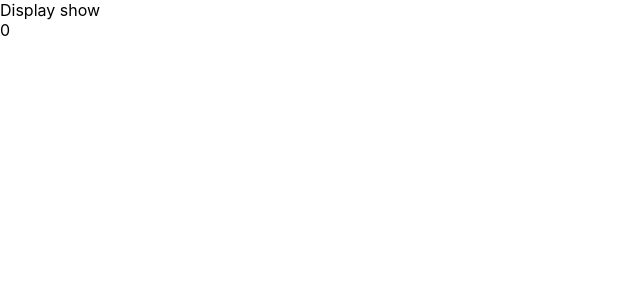
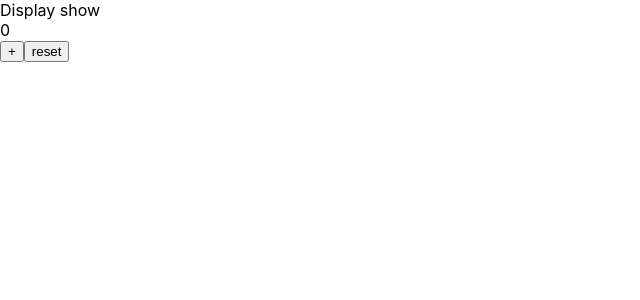
Before and after one commit to lergnom/counter, a React (Create React App) app: page / in a window 1280 px wide. Shown: the top 300 px of the page, without its empty margins (0-640 px from the left). Built offline with nearby package versions, Linux system fonts and the light colour scheme.

Commit message:
added resetButton

```diff
--- a/src/Counter/Button/Button.tsx
+++ b/src/Counter/Button/Button.tsx
@@ -0,0 +1,14 @@
+import React from "react";
+
+type ButtonsTypeProps = {
+    buttonClickOnHandler: (str: string) => void
+    btnName: string
+}
+
+export const Button = ({buttonClickOnHandler, btnName}: ButtonsTypeProps) => {
+    return (
+        <button onClick={() => {
+            buttonClickOnHandler(btnName)
+        }}>{btnName}</button>
+    )
+}
--- a/src/Counter/Counter.tsx
+++ b/src/Counter/Counter.tsx
@@ -1,20 +1,40 @@
 import React, {useState} from "react";
 import {Display} from "./Display/Display";
+import {Button} from "./Button/Button";
 
 export const Counter = () => {
-    const MaxValue = 5;
+    const maxValue = 5;
+    const btnInc = '+'
+    const btnReset = 'reset'
 
     const [state, setState] = useState(0)
 
     function addInc() {
-        return setState(state + 1)
+        if (state < maxValue) {
+            return setState(state + 1)
+        }
     }
 
+    function resetValue() {
+        setState(0)
+    }
+
+
+    const buttonClickOnHandler = (btnName: string) => {
+        if (btnName === btnInc) {
+            addInc()
+        }
+        if (btnName === btnReset) {
+            resetValue()
+        }
+    }
 
     return (
         <>
             Display show
             <Display state={state}/>
+            <Button buttonClickOnHandler={buttonClickOnHandler} btnName={btnInc}/>
+            <Button buttonClickOnHandler={buttonClickOnHandler} btnName={btnReset}/>
         </>
     )
 }
```
